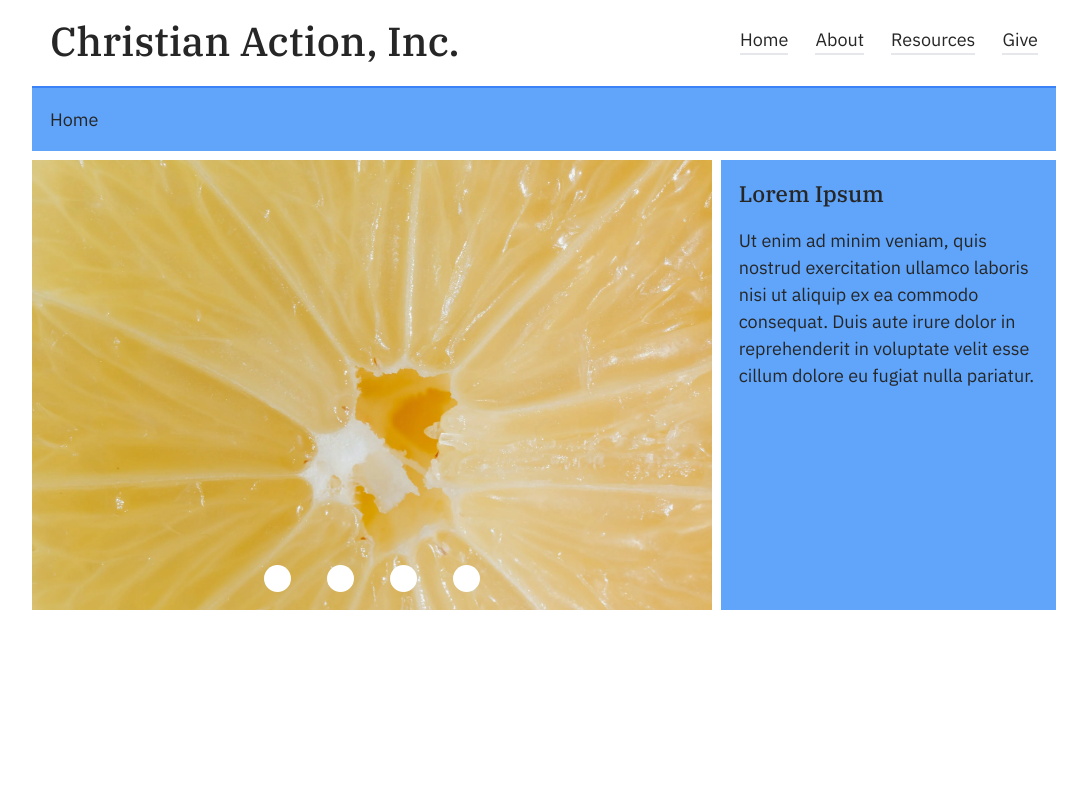
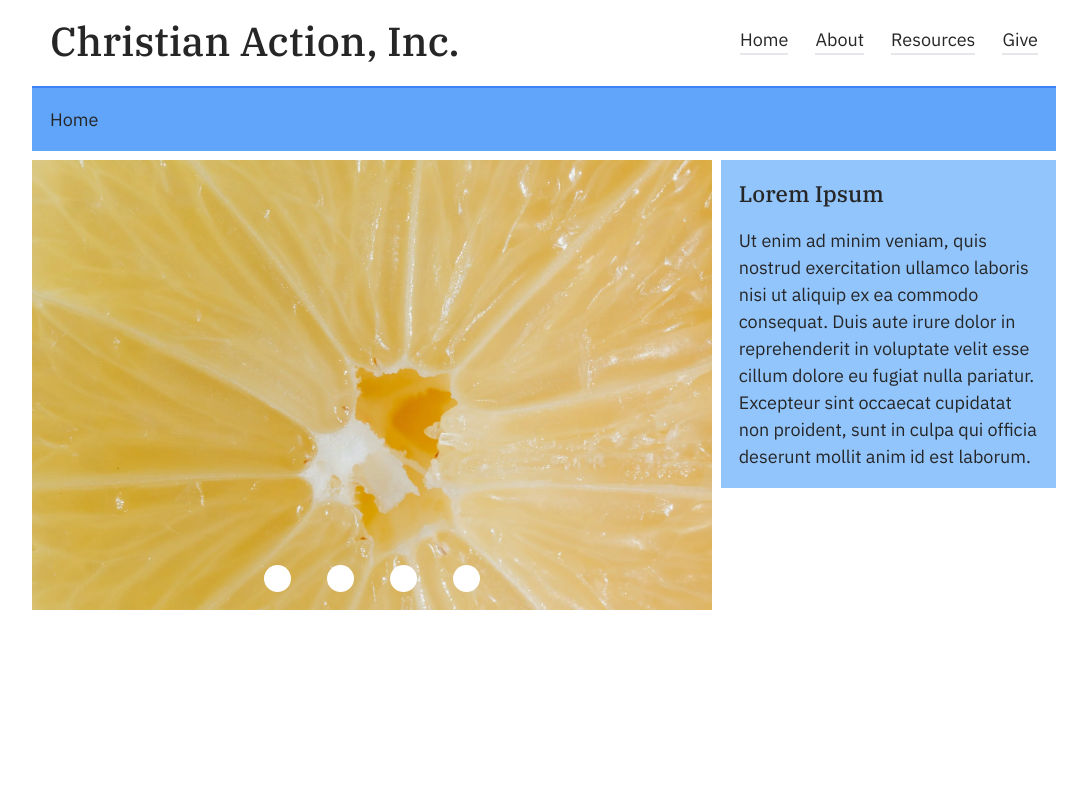
Before and after one commit to blaze-vincent/christian-action-2022, a Next.js app: page / in a window 1280 px wide. Shown: the top 800 px of the page, without its empty margins (96-1183 px from the left). Built offline with nearby package versions, Linux system fonts and the light colour scheme.

Commit message:
Move site-specific styles from hero component to layout

```diff
--- a/components/hero.js
+++ b/components/hero.js
@@ -1,18 +1,18 @@
 import Carousel from "./generic/carousel/carousel";
 
 export default function Hero(){
-  return <div className="w-full max-w-screen-lg m-auto grid sm:grid-cols-3 gap-2">
+  return <div className="w-full max-w-screen-lg grid sm:grid-cols-3 gap-2">
     <Carousel
       className='sm:col-span-2'
     />
     <div
-      className="bg-blue-400 p-4 flex flex-col gap-4"
+      className="bg-blue-300 p-4 h-max overflow-auto flex flex-col gap-4"
     >
       <h2 className="font-ibm-serif font-medium text-xl">
         Lorem Ipsum
       </h2>
       <p>
-      Ut enim ad minim veniam, quis nostrud exercitation ullamco laboris nisi ut aliquip ex ea commodo consequat. Duis aute irure dolor in reprehenderit in voluptate velit esse cillum dolore eu fugiat nulla pariatur.
+      Ut enim ad minim veniam, quis nostrud exercitation ullamco laboris nisi ut aliquip ex ea commodo consequat. Duis aute irure dolor in reprehenderit in voluptate velit esse cillum dolore eu fugiat nulla pariatur. Excepteur sint occaecat cupidatat non proident, sunt in culpa qui officia deserunt mollit anim id est laborum.
       </p>
     </div>
   </div>
--- a/components/layout.js
+++ b/components/layout.js
@@ -15,7 +15,7 @@ export default function Layout({children}){
     <Header />
 
     <main
-      className="h-max min-h-screen"
+      className="h-max min-h-screen flex flex-col gap-4 justify-start items-center"
     >{children}</main>
 
     <Footer />
```
